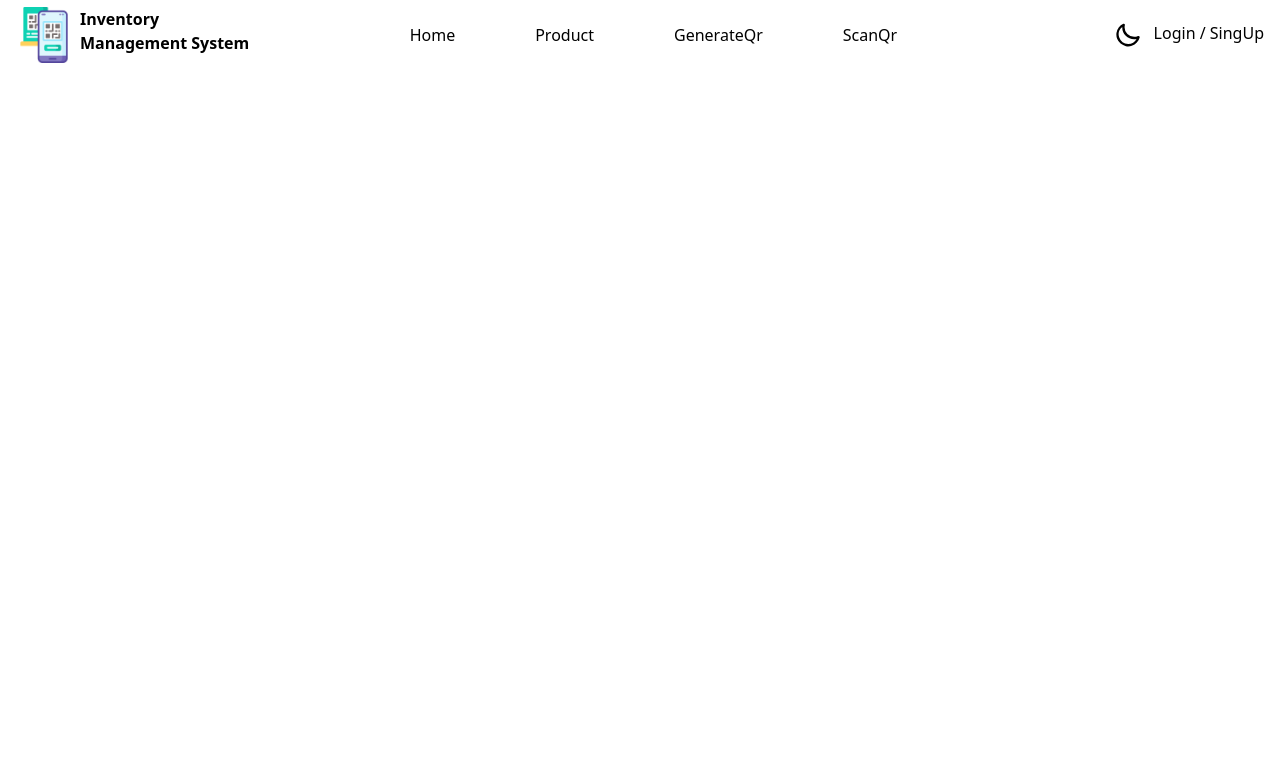
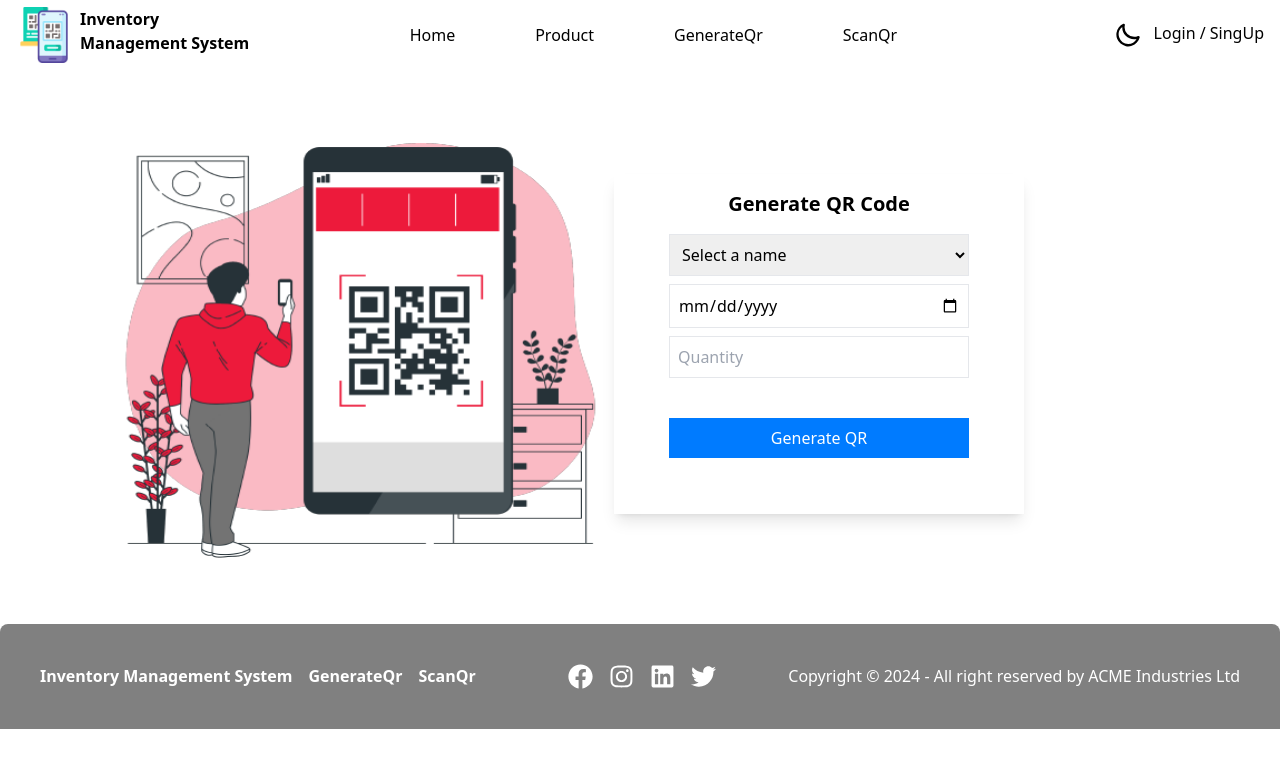
Before and after one commit to ravikumar8292/Inventory-Management-System, a React (Create React App) app in the folder frontend/: page /generateQr in a window 1280 px wide. Shown: the top 768 px of the page. Built offline with nearby package versions, Linux system fonts and the light colour scheme.

Commit message:
Generate Qr complete

```diff
--- /dev/null
+++ b/frontend/src/components/GenerateQr/Generate.js
@@ -0,0 +1,71 @@
+import React, { useState } from 'react'
+import homeqr from "../../image/scan-qr-code.webp";
+
+const nameList = [
+  { title: 'C1', value: 'c1' },
+  { title: 'C2', value: 'c2' },
+  { title: 'C3', value: 'c3' },
+  { title: 'C4', value: 'c4' },
+  { title: 'C5', value: 'c5' },
+];
+
+const Generate = () => {
+
+  const [name, setName] = useState('');
+  const [date, setDate] = useState('');
+  const [quantity, setQuantity] = useState('');
+  const [successMessage, setSuccessMessage] = useState(false);
+
+  const onSelectHandler = (e) => {
+    setName(e.target.value);
+  };
+
+  const onDateChange = (e) => {
+    setDate(e.target.value);
+  };
+  const onQuantityChange = (e) => {
+    setQuantity(e.target.value);
+  };
+
+  const onGenerateHandler = () => {
+    if (name && date && quantity) {
+      console.log("Value",name ,date , quantity)
+      setSuccessMessage(true);
+      if(successMessage){
+        alert('Successfully Generate Qr Code .')
+      }
+      // Here you can add the logic to generate the QR code.
+    } else {
+      setSuccessMessage(false);
+      alert('Please fill in all fields.');
+    }
+  };
+
+  return (
+    <div className='container mx-auto px-14 my-12 flex justify-between'>
+      <div className="mt-2 ml-14">
+      <img src={homeqr} alt="" srcset="" className="w-[500px] h-[450px]" />
+      </div>
+      <div className="mr-[200px] text-center my-14">
+        <div className=" w-[410px] shadow-lg pb-14">
+          <p className='p-4 font-bold text-xl'>Generate QR Code</p>
+          <div className="">
+              <select className="select w-[300px] border p-2" onChange={onSelectHandler} name="name" value={name}>
+              <option value="" disabled>Select a name</option>
+              {nameList.map((item, index) => (
+                <option value={item.value} key={index}>
+                  {item.title}
+                </option>
+              ))}
+            </select>
+            <input className='w-[300px] border my-2 p-2' type="date" placeholder="Date" value={date} onChange={onDateChange} />
+            <input className='w-[300px] border mb-2 p-2' type="number" placeholder="Quantity" value={quantity} onChange={onQuantityChange} />
+            <br /><button className='mt-8 w-[300px] bg-[#007BFF] text-white p-2' onClick={onGenerateHandler}>Generate QR</button>
+          </div>
+        </div>
+      </div>
+    </div>
+  )
+}
+
+export default Generate;
--- a/frontend/src/components/User/Login.js
+++ b/frontend/src/components/User/Login.js
@@ -1,5 +1,4 @@
 import React, { useState } from 'react'
-import Register from './Register';
 import { Link } from 'react-router-dom';
 
 
--- a/frontend/src/components/User/Register.js
+++ b/frontend/src/components/User/Register.js
@@ -1,6 +1,5 @@
 import React, { useState } from 'react'
 import {Link} from 'react-router-dom'
-import Login from './Login';
 
 
 const Register = ({setShowModal, setLoginModal}) => {
--- a/frontend/src/pages/GenerateQr.js
+++ b/frontend/src/pages/GenerateQr.js
@@ -1,10 +1,14 @@
 import React from 'react'
 import Navbar from '../components/Navbar'
+import Footer from '../components/Footer'
+import Generate from '../components/GenerateQr/Generate'
 
 const GenerateQr = () => {
   return (
     <div>
       <Navbar />
+      <Generate />
+      <Footer />
     </div>
   )
 }
--- a/frontend/src/pages/Product.js
+++ b/frontend/src/pages/Product.js
@@ -1,9 +1,10 @@
 import React from 'react'
+import Navbar from '../components/Navbar'
 
 const Product = () => {
   return (
     <div>
-      product
+      <Navbar />
     </div>
   )
 }
```
